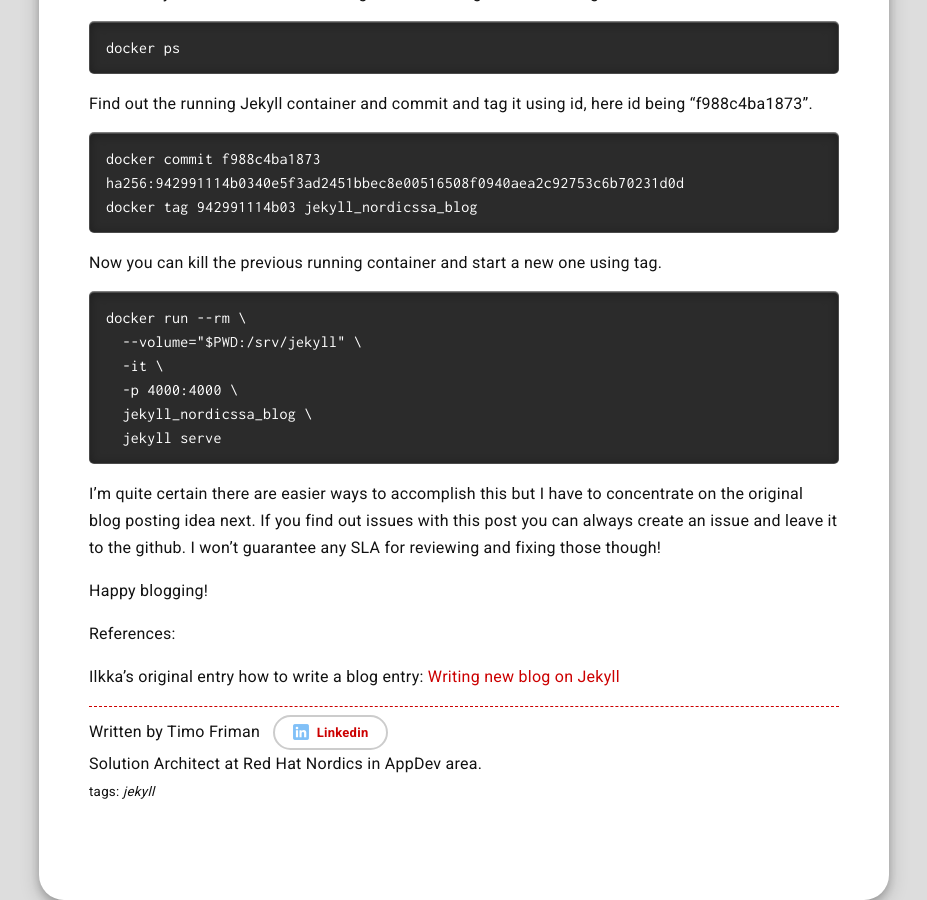
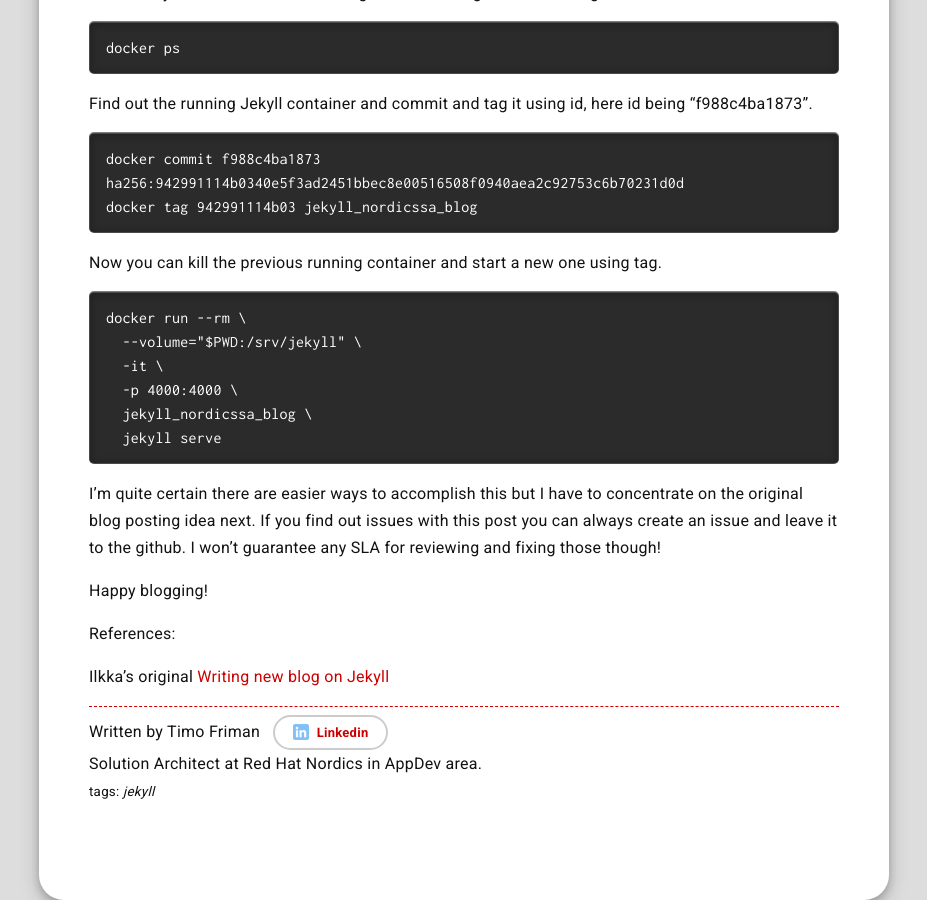
Before and after one commit to RedHatNordicsSA/RedHatNordicsSA.github.io, a Jekyll site: the page built from _posts/2019-04-04-containerized-jekyll-for-lazy-ones.markdown, in a window 1280 px wide and 900 px high, scrolled down 1301 px. Shown: the whole window, without its empty margins (176-1103 px from the left). Built offline with Jekyll 4.4.1, drawn with Linux system fonts in a browser that asks for light colours.

Commit message:
Updated references

```diff
--- a/_posts/2019-04-04-containerized-jekyll-for-lazy-ones.markdown
+++ b/_posts/2019-04-04-containerized-jekyll-for-lazy-ones.markdown
@@ -82,5 +82,4 @@ Happy blogging!
 
 References:
 
-Ilkka's original entry how to write a blog entry: [Writing new blog on
-Jekyll](./new-post)
+Ilkka's original [Writing new blog on Jekyll](./new-post)
```
